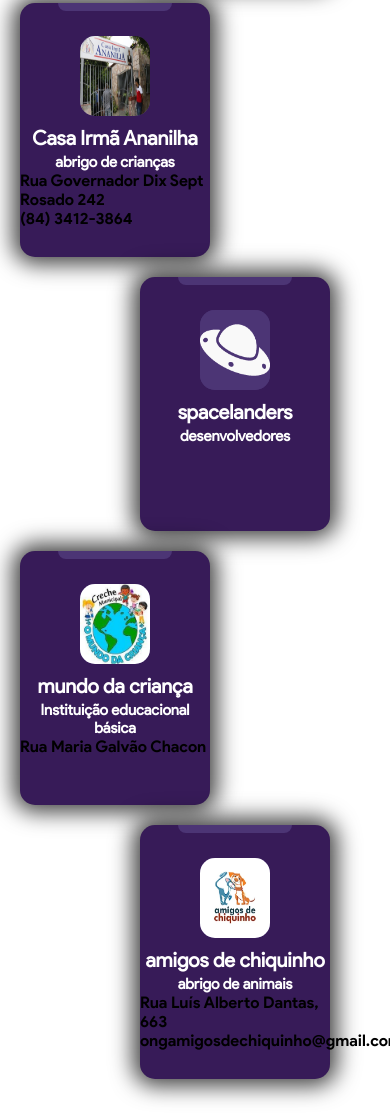
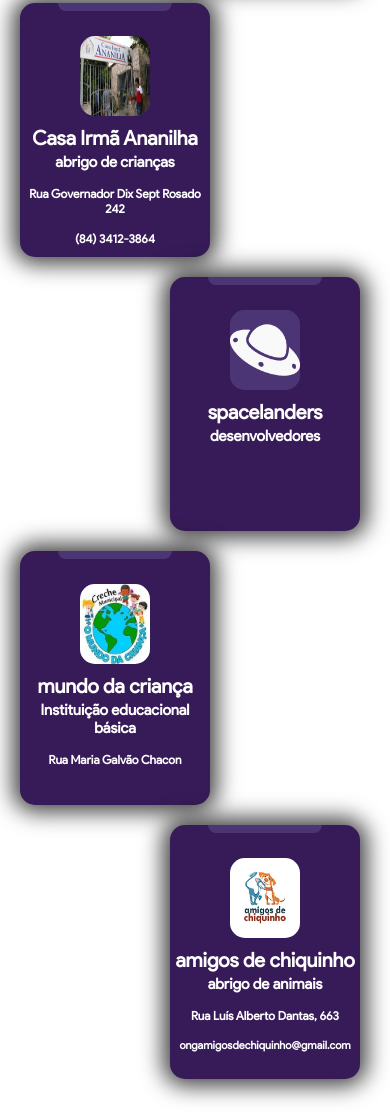
Before and after one commit to melo-caramelo/help-, a plain HTML site: page pages/group.html in a window 390 px wide. Shown: the part 603-1722 px from the top of the page. Drawn offline with Linux system fonts and the light colour scheme.

Commit message:
Add files via upload

```diff
--- a/styles/css/group.css
+++ b/styles/css/group.css
@@ -160,6 +160,16 @@
   font-size: 15px;
 }
 
+.card .job2 {
+  font-family: 'modern';
+  font-weight: bold;
+  color: white;
+  display: block;
+  text-align: center;
+  padding-top: 15px;
+  font-size: 12px;
+}
+
 .card .img {
   width: 70px;
   height: 80px;
@@ -167,6 +177,10 @@
   border-radius: 15px;
   margin: auto;
   margin-top: 25px;
+}
+
+#amg {
+  font-size: 11px;
 }
 
 .img2 {
@@ -260,7 +274,7 @@
 
   #card1 {
     margin-top: 20px;
-    margin-left: 60px;
+    margin-left: 90px;
   }
 
   #card2 {
@@ -269,7 +283,7 @@
 
   #card3 {
     margin-top: 20px;
-    margin-left: 60px;
+    margin-left: 90px;
   }
 
   #card4 {
@@ -278,7 +292,7 @@
 
   #card5 {
     margin-top: 20px;
-    margin-left: 60px;
+    margin-left: 90px;
   }
 
   .card {
```
